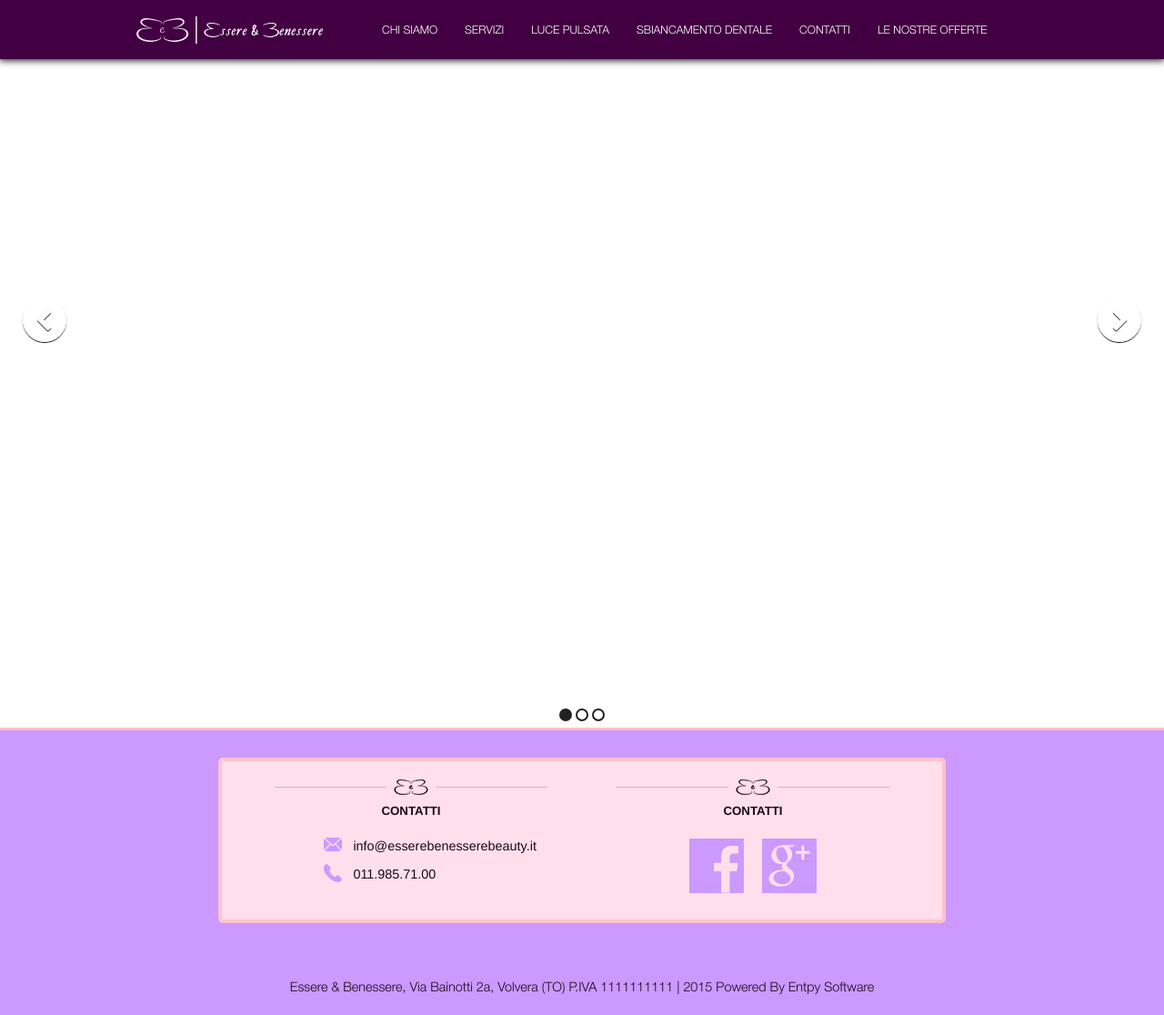
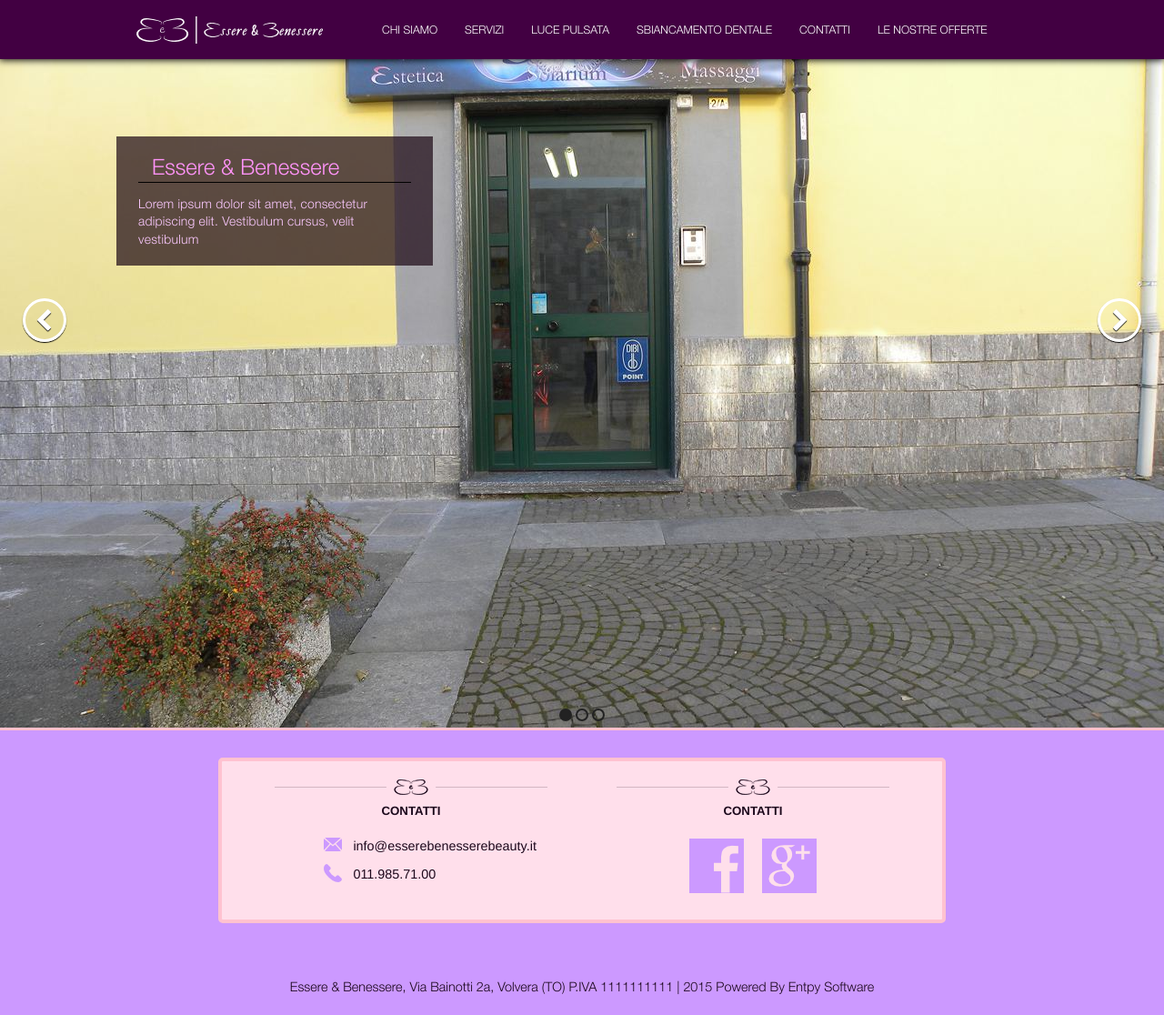
Before and after one commit to entpy/eb-django, a Django app: page / in a window 1280 px wide. Shown: the whole page at 91% size. Run offline with Django 3.2, Linux system fonts and the light colour scheme; some libraries are stand-ins or nearby versions.

Commit message:
working on slider images

```diff
--- a/essere_benessere/website/templates/website/index.html
+++ b/essere_benessere/website/templates/website/index.html
@@ -4,7 +4,7 @@
 <div id="slides" class="widescreen_slider_block">
 	<ul class="slides-container">
 		<li>
-			<img class="slider_image" src="{% static "website/img/slider/surly.jpeg" %}" alt="">
+			<img class="slider_image" src="{% static "website/img/slider/slider1.jpg" %}" alt="">
 			<div class="container display_only_pc">
 				<div class="slider_data_block slider_data_block1">
 					<div class="title">
@@ -15,7 +15,7 @@
 			</div>
 		</li>
 		<li>
-			<img class="slider_image" src="{% static "website/img/slider/home-banner-01.jpg" %}" alt="">
+			<img class="slider_image" src="{% static "website/img/slider/slider2.jpg" %}" alt="">
 			<div class="container display_only_pc">
 				<div class="slider_data_block slider_data_block2">
 					<div class="title">
@@ -26,7 +26,7 @@
 			</div>
 		</li>
 		<li>
-			<img class="slider_image" src="{% static "website/img/slider/cinelli.jpeg" %}" alt="">
+			<img class="slider_image" src="{% static "website/img/slider/slider3.jpg" %}" alt="">
 			<div class="container display_only_pc">
 				<div class="slider_data_block slider_data_block3">
 					<div class="title">
```
Also changed, not shown: essere_benessere/website/static/website/img/slider/slider1.jpg (added), essere_benessere/website/static/website/img/slider/slider2.jpg (added), essere_benessere/website/static/website/img/slider/slider3.jpg (added), essere_benessere/website/static/website/img/slider/slider_bak/slider1.jpg (added), essere_benessere/website/static/website/img/slider/slider_bak/slider2.jpg (added), 1 other file.
